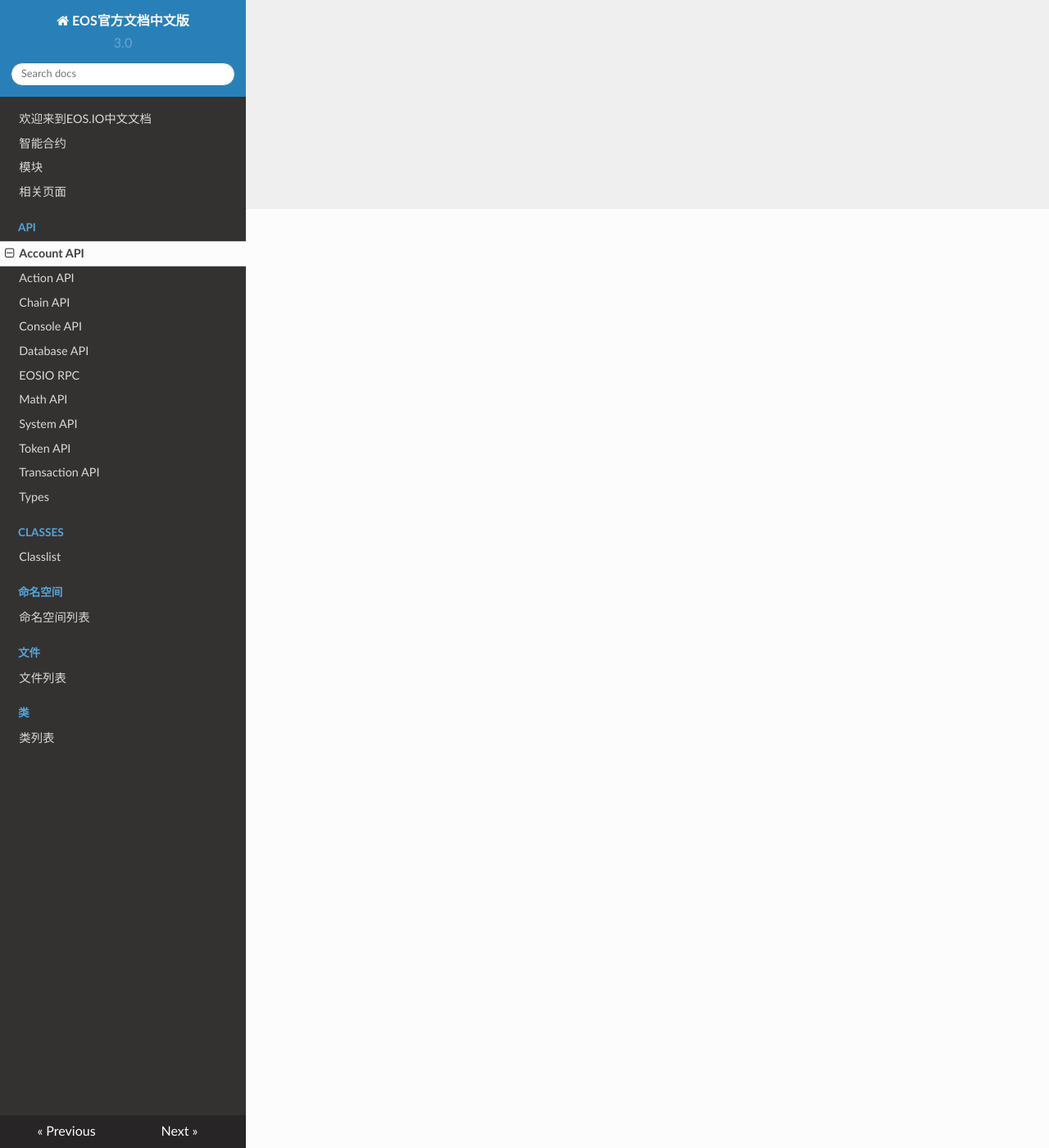
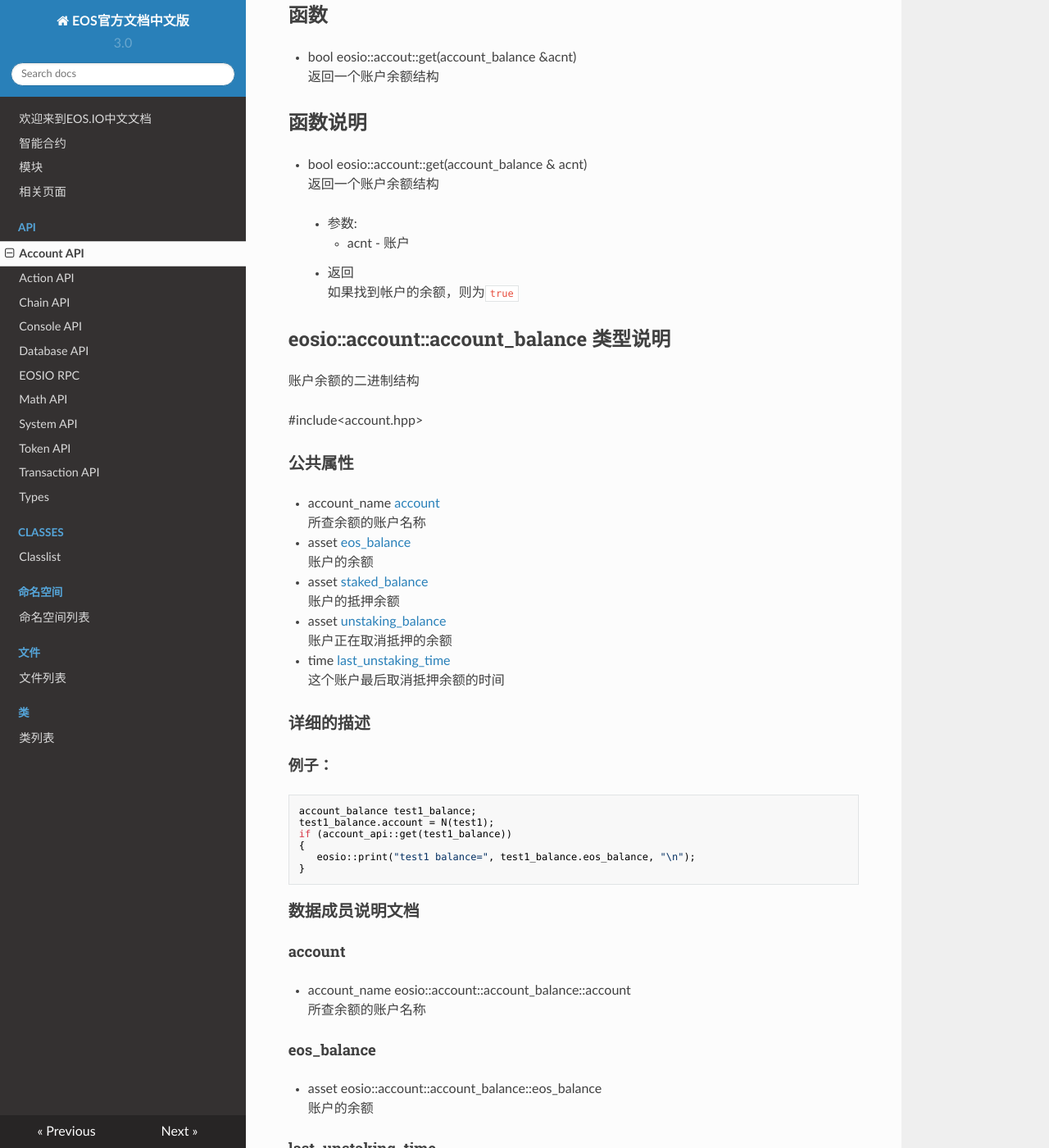
Before and after one commit to eostea/eos-docs-cn, an MkDocs documentation site: the page built from docs/API/Account-API.md, in a window 1280 px wide and 1400 px high, scrolled down 1145 px. Shown: the whole window at 82% size. Built offline with MkDocs 1.6.1, drawn with Linux system fonts in a browser that asks for light colours; nearby versions of some CDN libraries; some of the changed text lies outside the part shown.

Commit message:
action-api finish

````diff
--- a/docs/API/Account-API.md
+++ b/docs/API/Account-API.md
@@ -1,16 +1,110 @@
-账户API
-----
-
-定义查询账户数据的api.
-
-模块
----
-
+# Account API
 # Account C API
 查询账户数据的c语言api.
+
+## 函数
+
+> bool 	account_balance_get(void *balance, uint32_t len)
+检索所提供帐户的余额
+
+## 函数文档
+
+* account_balance_get()
+bool 	account_balance_get(void *balance, uint32_t len)
+
+> * 参数:
+    * balance - 指向存储余额数据的一系列内存的指针
+    * len - 存储余额数据的内存范围的长度
+
+> * Return:
+     如果账户信息被检索到返回: `true`
+> * 前提:
+    数据是指向至少datalen字节长的内存范围的有效指针
+    数据是指向balance对象的指针\*((uint64_t\*)data)存储主键
+
+例子:
+```C
+balance b;
+b.account = N(myaccount);
+balance(b, sizeof(balance));
+```
 
 # Account CPP API
 查询账户数据的c++语言api.例子: account balance
 
-详细描述
----
+## 类
+> struct  [eosio::account::account_balance](#h2_tag)
+账户余额的二进制结构
+
+## 函数
+* bool eosio::accout::get(account_balance &acnt)
+返回一个账户余额结构
+
+## 函数说明
+* bool eosio::account::get(account_balance & acnt)
+ 	返回一个账户余额结构
+
+>* 参数:
+    * acnt - 账户
+>* 返回
+如果找到帐户的余额，则为`true`
+
+<h2><span id="h2_tag">eosio::account::account_balance 类型说明</span></h2>
+账户余额的二进制结构
+
+
+\#include<account.hpp\>
+
+
+### 公共属性
+
+* account_name 	[account](#account)
+ 	所查余额的账户名称
+
+* asset 	[eos_balance](#eos_balance)
+ 	账户的余额
+
+* asset 	[staked_balance](#staked_balance)
+ 	账户的抵押余额
+
+* asset 	[unstaking_balance](#unstaking_balance)
+ 	账户正在取消抵押的余额
+
+* time 	[last_unstaking_time](#last_unstaking_time)
+ 	这个账户最后取消抵押余额的时间
+
+### 详细的描述
+#### 例子：
+```c++
+account_balance test1_balance;
+test1_balance.account = N(test1);
+if (account_api::get(test1_balance))
+{
+   eosio::print("test1 balance=", test1_balance.eos_balance, "\n");
+}
+```
+
+### 数据成员说明文档
+
+#### account
+* account_name eosio::account::account_balance::account
+所查余额的账户名称
+
+#### eos_balance
+* asset eosio::account::account_balance::eos_balance
+账户的余额
+
+#### last_unstaking_time
+* time eosio::account::account_balance::last_unstaking_time
+账户正在取消抵押的余额
+
+#### staked_balance
+* asset eosio::account::account_balance::staked_balance
+账户的抵押余额
+
+* unstaking_balance
+asset eosio::account::account_balance::unstaking_balance
+这个账户最后取消抵押余额的时间
+
+### 源文档
+* contracts/eosiolib/account.hpp
````
Also changed, not shown: README.md (+1 -1 lines), docs/API/Action-API.md (+4 -0 lines).
